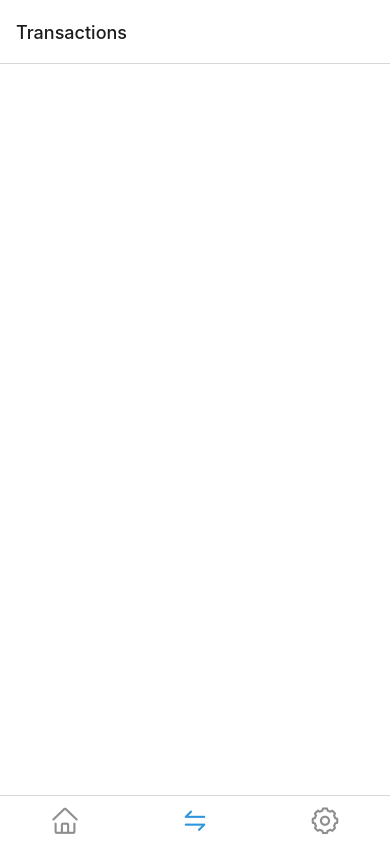
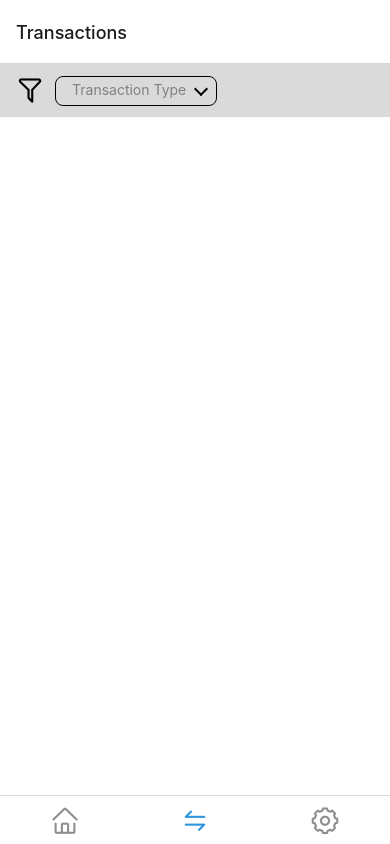
Before and after one commit to Santosh-Punase/FinanceApp, a React Native app: screen /TabTwo in a window 390 px wide. Built offline with nearby package versions, Linux system fonts and the light colour scheme; what expo-linking would draw is missing.

Commit message:
added transaction type filter

```diff
--- /dev/null
+++ b/components/Dropdown.tsx
@@ -0,0 +1,47 @@
+import { Text, View, StyleSheet, TouchableOpacity, TouchableOpacityProps } from "react-native";
+
+export function Dropdown({ onPress, disabled, label, style, labelStyles, iconStyle, value, placeholder, ...rest }: TouchableOpacityProps & { label?: string, labelStyles?: {}, iconStyle?: {}, placeholder?: string, value?: string }) {
+
+  return (
+    <TouchableOpacity style={[styles.dropdown, style]} onPress={onPress} { ...rest }>
+      { label && <Text style={[styles.label, labelStyles]}>{label}</Text> }
+      { !value || value === ''
+      ? <Text style={{ color: 'gray' }}>{placeholder}</Text>
+      : <Text>{value}</Text>
+      }
+      <View style={[styles.dropdownIcon, iconStyle]} />
+    </TouchableOpacity>
+  );
+}
+
+const styles = StyleSheet.create({
+  dropdown: {
+    position: 'relative',
+    flexDirection: 'row',
+    borderWidth: 1,
+    borderRadius: 8,
+    height: 50,
+    paddingHorizontal: 16,
+    paddingTop: 14,
+    marginBottom: 30,
+  },
+  label: {
+    position: 'absolute',
+    backgroundColor: '#fff',
+    top: -11,
+    left: 10,
+    paddingHorizontal: 6,
+  },
+  dropdownIcon: {
+    height: 15,
+    width: 15,
+    position: 'absolute',
+    borderBottomColor: 'black',
+    borderBottomWidth: 2,
+    borderRightColor: 'black',
+    borderRightWidth: 2,
+    right: 15,
+    top: 14.5,
+    transform: [{ rotateZ: '45deg' }],
+  },
+});
--- /dev/null
+++ b/components/Modals/FilterModal.tsx
@@ -0,0 +1,168 @@
+import { AntDesign } from "@expo/vector-icons";
+import React from "react";
+import { StyleSheet, TouchableOpacity, Modal, Platform } from "react-native";
+import Layout from "../../constants/Layout";
+import { View, Text } from "../Themed";
+
+type ModalProps = {
+  title: string;
+  visible: boolean;
+  cancelText?: string;
+  submitText?: string;
+  onSubmit: () => void;
+  onCancel: () => void;
+  onClose: () => void;
+  children: React.ReactNode
+}
+
+export function FilterModal({ title, visible, cancelText='Clear All', submitText='Apply', onSubmit, onCancel, onClose, children }: ModalProps) {
+
+  return (
+    <Modal
+      transparent={true}
+      animationType="slide"
+      visible={visible}
+      onRequestClose={onCancel}>
+      <View style={styles.modalBackdrop}>
+        <View style={styles.screenOverlay}>
+          <View style={styles.dialogPrompt}>
+            <View style={{ flexDirection: 'row', justifyContent: 'space-between', paddingHorizontal: 10, paddingTop: 10, }}>
+              <Text style={styles.title}>
+                {title}
+              </Text>
+              <TouchableOpacity onPress={onClose}>
+                <AntDesign name="close" size={20} />
+              </TouchableOpacity>
+            </View>
+            {React.isValidElement(children) ? children : null}
+            <View style={styles.buttonsOuterView}>
+              <View style={styles.buttonsInnerView}>
+                <TouchableOpacity
+                  style={styles.button}
+                  onPress={onCancel}>
+                    <AntDesign name="close" style={{ marginRight: 10, }} size={18} />
+                  <Text
+                    style={styles.cancelButtonText}>
+                    {cancelText}
+                  </Text>
+                </TouchableOpacity>
+                <View style={styles.buttonsDivider} />
+                <TouchableOpacity
+                  style={styles.button}
+                  onPress={onSubmit}>
+                  <Text
+                    style={styles.submitButtonText}>
+                    {submitText}
+                  </Text>
+                </TouchableOpacity>
+              </View>
+            </View>
+          </View>
+        </View>
+      </View>
+    </Modal>
+  );
+}
+
+const styles = StyleSheet.create({
+  modalBackdrop: {
+    height: Layout.window.height,
+    backgroundColor: "black",
+    opacity: 0.8,
+  },
+  screenOverlay: {
+    borderTopLeftRadius: 10,
+    borderTopRightRadius: 10,
+    marginTop: 'auto',
+	},
+	dialogPrompt: {
+		...Platform.select({
+			ios: {
+				opacity: 0.9,
+				backgroundColor: "white",
+        borderTopLeftRadius: 10,
+        borderTopRightRadius: 10,
+			},
+			android: {
+        opacity: 1,
+        borderTopLeftRadius: 10,
+        borderTopRightRadius: 10,
+				backgroundColor: "white"
+			}
+		}),
+		padding: 10,
+
+    width: '100%',
+
+		flexDirection: "column",
+		justifyContent: "flex-start",
+	},
+	title: {
+		fontSize: 16,
+		color: "black",
+		marginBottom: 20,
+	},
+
+	buttonsOuterView: {
+		flexDirection: "row",
+		...Platform.select({
+			ios: {},
+			android: {
+				justifyContent: "flex-end"
+			}
+		}),
+		width: "100%",
+	},
+	buttonsDivider: {
+		...Platform.select({
+			ios: {
+				width: 1,
+				backgroundColor: "rgba(0,0,0,0.5)"
+			},
+			android: {
+				width: 20
+			}
+		}),
+	},
+	buttonsInnerView: {
+		flexDirection: "row",
+		...Platform.select({
+			ios: {
+				borderTopWidth: 0.5,
+				flex: 1
+			},
+			android: {}
+		}),
+	},
+	button: {
+		flexDirection: "row",
+		justifyContent: "center",
+
+		alignItems: "center",
+		...Platform.select({
+			ios: { flex: 1 },
+			android: {}
+		}),
+		marginVertical: 10,
+		padding: 10,
+    backgroundColor: '#fff',
+    borderColor: 'blue',
+    borderWidth: 1,
+    borderRadius: 8,
+	},
+	cancelButtonText: {
+		fontSize: 16,
+		fontWeight: "500",
+		color: "black",
+    width: 100,
+    textTransform: 'uppercase',
+	},
+	submitButtonText: {
+		color: "rgb(0, 129, 251)",
+		fontWeight: "500",
+		fontSize: 16,
+    width: 100,
+    textAlign: 'center',
+    textTransform: 'uppercase',
+	}
+});
--- /dev/null
+++ b/components/RadioButton.tsx
@@ -0,0 +1,16 @@
+import { Ionicons } from "@expo/vector-icons";
+
+interface Props {
+  isSelected: boolean,
+  size?: number,
+  color?: string,
+  selectedColor?: string
+}
+
+export function RadioButton({ isSelected, size = 24, color = 'black', selectedColor = 'blue' }: Props) {
+
+  if(isSelected) {
+    return <Ionicons name='radio-button-on' size={size} color={selectedColor} />;
+  }
+  return <Ionicons name='radio-button-off' size={size} color={color} />;
+}
--- /dev/null
+++ b/components/Transactions/TransactionFilters.tsx
@@ -0,0 +1,119 @@
+import { AntDesign } from '@expo/vector-icons';
+import { useEffect, useState } from 'react';
+import { StyleSheet, TouchableOpacity } from 'react-native';
+
+import { Dropdown } from '../Dropdown';
+import { TransactionType } from '../../store/type';
+import { Text, View } from '../Themed';
+import { FilterModal } from '../Modals/FilterModal';
+import { RadioButton } from '../RadioButton';
+
+export type FilterType = 'TRANSACTION_TYPE';
+
+interface Props {
+  selectedFilters : {
+    TRANSACTION_TYPE: string,
+  },
+  setFilter: (filter: string, selectedOptions: string | string[]) => void
+}
+
+export default function TransactionFilters({ selectedFilters, setFilter }: Props) {
+  const [visibleModal, setVisibleModal] = useState<FilterType | 'NONE'>('NONE');
+  // const [options, setOptions] = useState<string[]>([]);
+  const [options, setOptions] = useState<string>('');
+
+  useEffect(()=> {
+    if(visibleModal === 'NONE') {
+      // setOptions([]);
+      setOptions('');
+    } else {
+      setOptions(selectedFilters.TRANSACTION_TYPE)
+    }
+  }, [visibleModal]);
+
+  const _OnFilterSelect = (op: TransactionType) => {
+    // if(options.includes(op)) {
+    //   setOptions(options.filter(o => o!== op));
+    // } else {
+    //   setOptions([ ...options, op]);
+    // }
+    setOptions(op)
+  }
+
+  const onClearAll = () => {
+    setOptions('');
+  }
+
+  const onApplyFilter = () => {
+    setFilter(visibleModal, options);
+    setVisibleModal('NONE');
+  }
+
+  return (
+    <View style={styles.filterRow}>
+      <AntDesign name='filter' size={30} style={{ marginRight: 10, }}/>
+      <Dropdown
+        style={styles.filterSelect}
+        iconStyle={styles.filterDropdownIcon}
+        placeholder='Transaction Type'
+        value={selectedFilters.TRANSACTION_TYPE}
+        onPress={() => setVisibleModal('TRANSACTION_TYPE')}
+      />
+      <FilterModal
+        title='Set Filter For Transaction Type'
+        visible={visibleModal === 'TRANSACTION_TYPE'}
+        onClose={() => setVisibleModal('NONE')}
+        onSubmit={onApplyFilter}
+        onCancel={onClearAll}
+      >
+        <View style={styles.optionsWrapper}>
+          <TouchableOpacity style={styles.filterOptionRow} onPress={() => _OnFilterSelect('Cash-In')}>
+            <RadioButton isSelected={options === 'Cash-In'} />
+            <Text style={styles.filterOption}>CASH IN</Text>
+          </TouchableOpacity>
+          <TouchableOpacity style={styles.filterOptionRow} onPress={() => _OnFilterSelect('Cash-Out')}>
+            <RadioButton isSelected={options === 'Cash-Out'} />
+            <Text style={styles.filterOption}>CASH OUT</Text>
+          </TouchableOpacity>
+        </View>
+      </FilterModal>
+  </View>
+  );
+}
+
+const styles = StyleSheet.create({
+  filterRow: {
+    paddingHorizontal: 15,
+    paddingVertical: 10,
+    flexDirection: 'row',
+    alignItems: 'center',
+    backgroundColor: '#dadada', // 'rgba(96, 133, 214, 0.6)'
+  },
+  filterSelect: {
+    alignSelf: 'center',
+    marginBottom: 0,
+    height: 30,
+    paddingTop: 4,
+    paddingRight: 30,
+  },
+  filterDropdownIcon: {
+    top: 7.5,
+    right: 10,
+    height: 10,
+    width: 10,
+  },
+  optionsWrapper: {
+    paddingHorizontal: 15,
+    marginBottom: 20,
+  },
+  filterOptionRow: {
+    flexDirection: 'row',
+    alignItems: 'center',
+    marginBottom: 20,
+  },
+  filterOption: {
+    marginLeft: 15,
+    fontSize: 15,
+    color: 'black'
+  },
+});
--- a/components/Transactions/TransactionList.tsx
+++ b/components/Transactions/TransactionList.tsx
@@ -1,4 +1,4 @@
-import React, { useCallback } from 'react';
+import React, { useCallback, useState } from 'react';
 import { ScrollView, StyleSheet } from 'react-native';
 import { useFocusEffect } from '@react-navigation/native';
 import dayjs from 'dayjs';
@@ -11,27 +11,35 @@ import { dummyData } from './dummyData';
 import useStore from '../../hooks/useStore';
 import { Transaction } from '../../store/type';
 import { parseObject } from '../../utils';
+import TransactionFilters from './TransactionFilters';
 
+export const filterInitialState = {
+  TRANSACTION_TYPE: '',
+}
 
 export default function TransactionList() {
   const [ transactionList, , , , fetchList ] = useStore('transactionList');
   // @ts-ignore
   const parsedTransactionList: Transaction[] = transactionList !== '' ? parseObject(transactionList).sort((a,b) => b.createdAt - a.createdAt) : [];
-  let currentDate = '';
+  const [selectedFilters, setSelectedFilters] = useState(filterInitialState)
 
   useFocusEffect(
     useCallback(() => {
       fetchList();
-      console.log(transactionList)
     }, [transactionList])
   );
 
   return (
     <ScrollView style={styles.list}>
+      <TransactionFilters
+        selectedFilters={selectedFilters}
+        setFilter={(filter, selectedOptions) => setSelectedFilters({ ...selectedFilters, [filter]: selectedOptions})}
+      />
       {parsedTransactionList.map((item: Transaction, i) => {
         // const date = dayjs(item.createdAt).format('DD-MMM-YYYY');
         // const isDifferentDate = currentDate !== date;
         // currentDate = date;
+        if(selectedFilters.TRANSACTION_TYPE !== '' && item.transactionType !== selectedFilters.TRANSACTION_TYPE) return null;
         return (
           <React.Fragment key={i}>
             {/* { isDifferentDate && <Text style={styles.date}>{date}</Text>} */}
```
